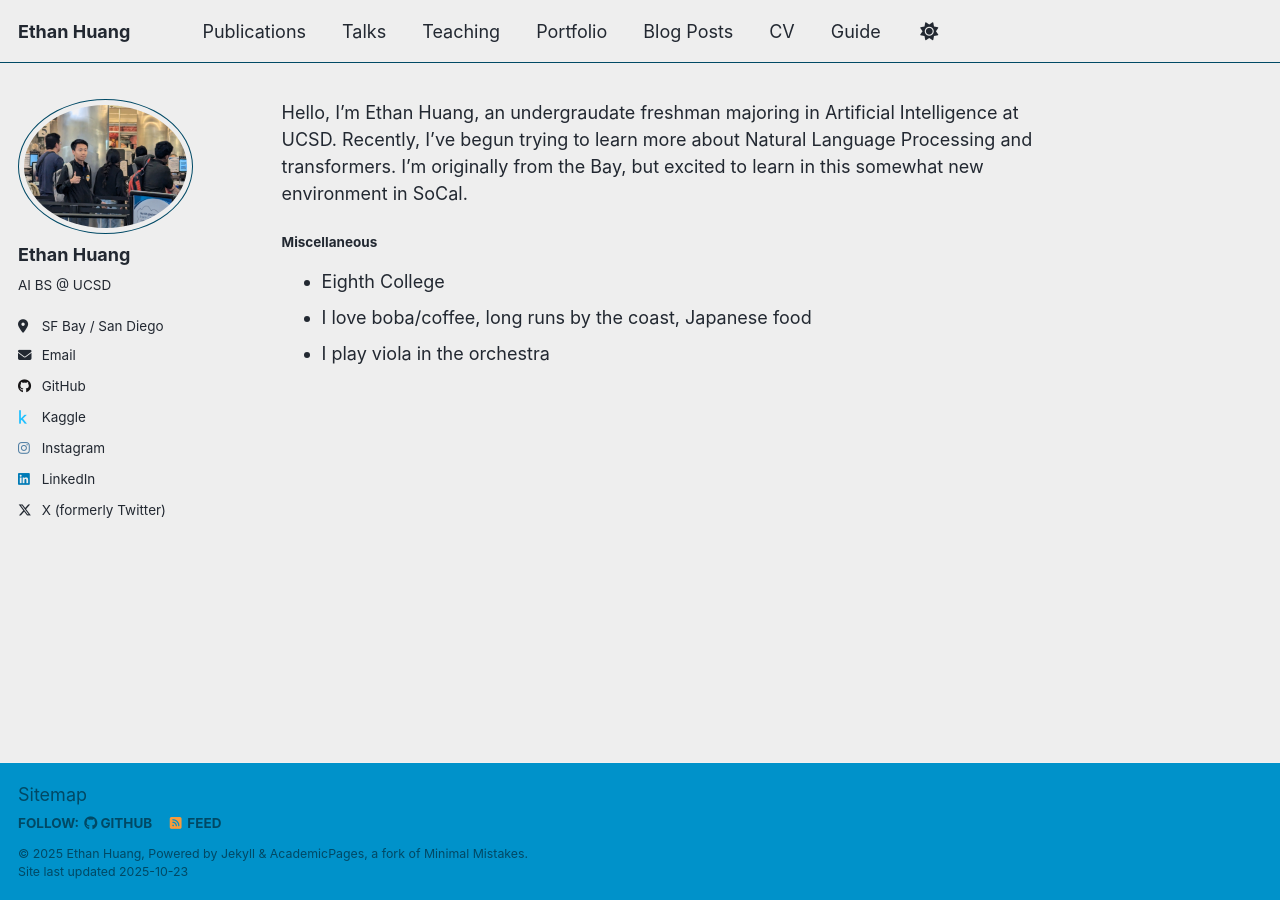
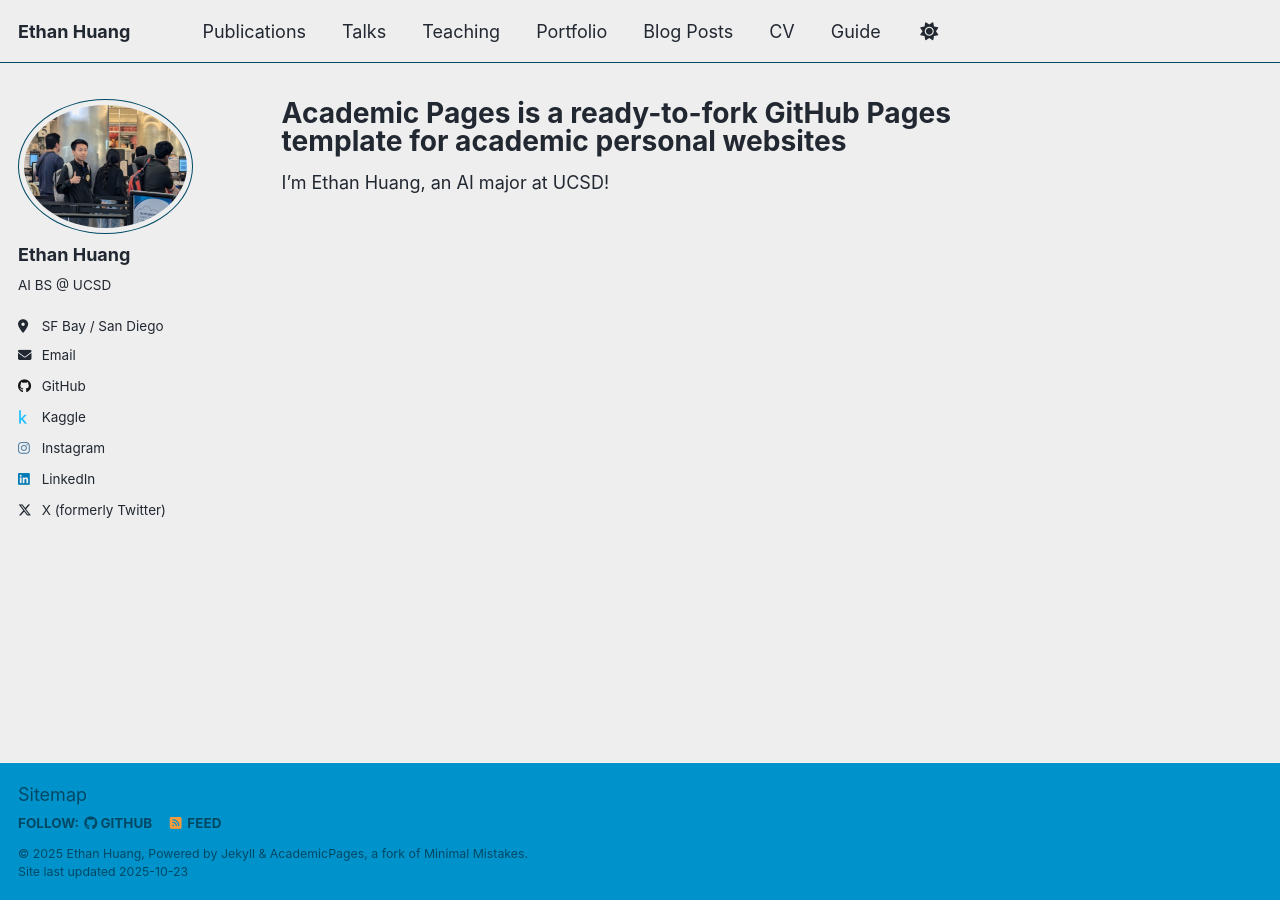
Before and after one commit to hyatch/hyatch.github.io, a Jekyll site: the page built from _pages/about.md, in a window 1280 px wide. Built offline with Jekyll 4.4.1, drawn with Linux system fonts in a browser that asks for light colours; our own code applies the rules of GitHub Pages for plain Markdown files; a script that is not in the unit is left out.

Commit message:
Revise about page content and metadata
Updated personal introduction and metadata in about page.

```diff
--- a/_pages/about.md
+++ b/_pages/about.md
@@ -1,6 +1,10 @@
-Hello, I'm Ethan Huang, an undergraudate freshman majoring in Artificial Intelligence at UCSD. Recently, I've begun trying to learn more about Natural Language Processing and transformers. I'm originally from the Bay, but excited to learn in this somewhat new environment in SoCal.
+---
+permalink: /
+title: "Academic Pages is a ready-to-fork GitHub Pages template for academic personal websites"
+author_profile: true
+redirect_from:
+  - /about/
+  - /about.html
+---
 
-##### Miscellaneous
-- Eighth College
-- I love boba/coffee, long runs by the coast, Japanese food
-- I play viola in the orchestra
+I'm Ethan Huang, an AI major at UCSD!
```
